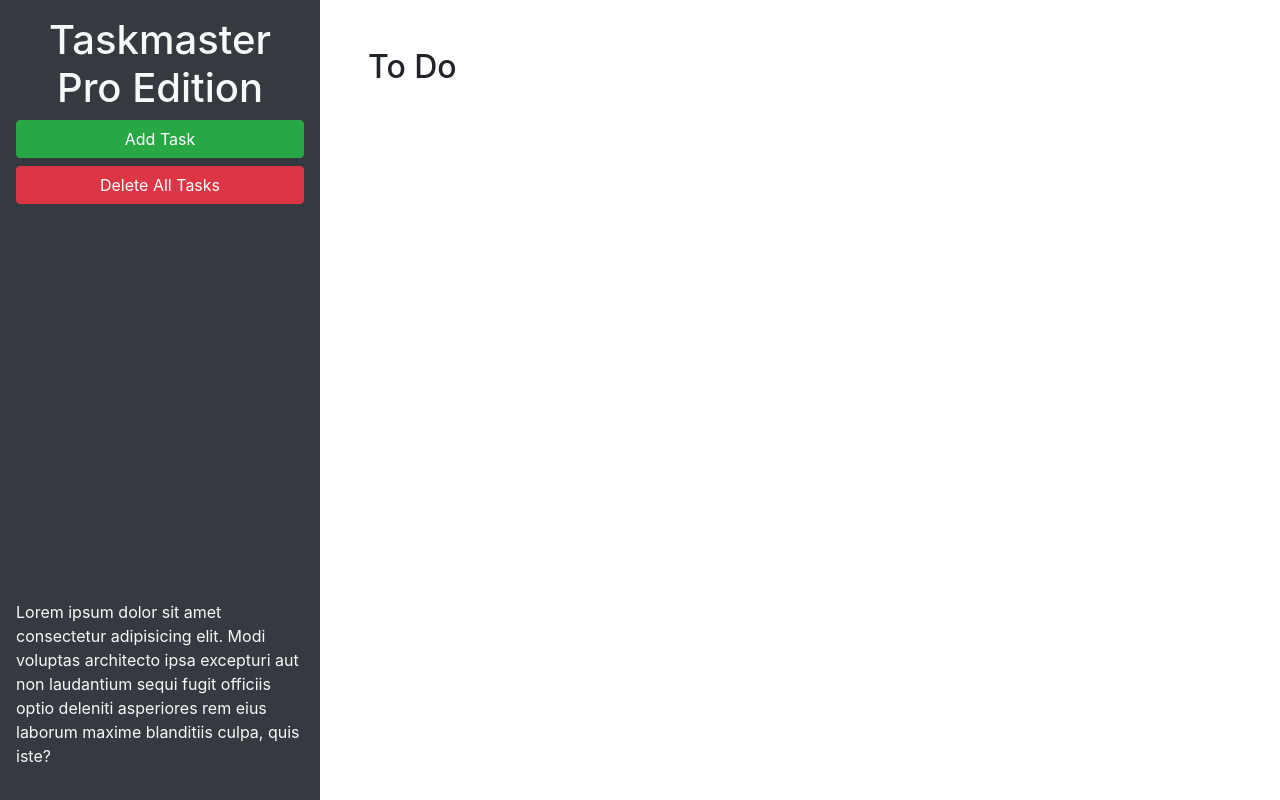
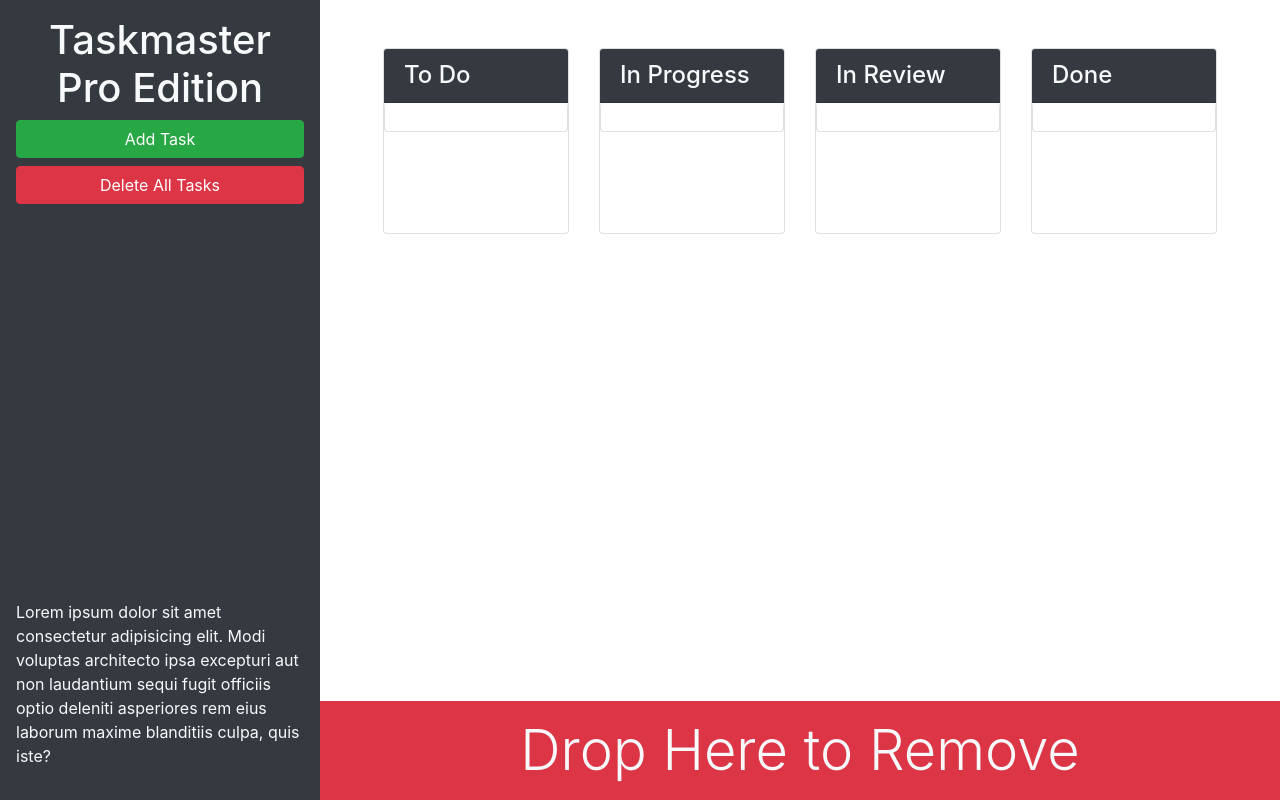
Before and after one commit to Frostquill/taskmaster-pro, a plain HTML site: page index.html in a window 1280 px wide. Drawn offline with nearby package versions, Linux system fonts and the light colour scheme.

Commit message:
new status for layout updated

```diff
--- a/index.html
+++ b/index.html
@@ -13,23 +13,80 @@
 <body>
 
   <div class="row min-vh-100 no-gutters">
-    <header class="col-12 col-lg-3 bg-dark text-light d-flex flex-column p-4 p-lg-3">
+    <header class="col-12 col-lg-3 bg-dark text-light sticky-top d-flex flex-column p-4 p-lg-3">
       <h1 class="text-center">Taskmaster Pro Edition</h1>
       <button id="create-task" class="btn btn-block btn-success" data-toggle="modal" data-target="#task-form-modal">Add
         Task</button>
       <button id="remove-tasks" class="btn btn-block btn-danger">Delete All Tasks</button>
-      <p class="mt-auto">Lorem ipsum dolor sit amet consectetur adipisicing elit. Modi voluptas architecto ipsa
+      <p class="mt-auto d-none d-lg-block">Lorem ipsum dolor sit amet consectetur adipisicing elit. Modi voluptas architecto ipsa
         excepturi aut non
         laudantium sequi fugit officiis optio deleniti asperiores rem eius laborum maxime blanditiis culpa, quis iste?
       </p>
     </header>
-    <main class="col-12 col-lg-9">
-      <div class="m-5">
-        <h2>To Do</h2>
-        <ul id="list-toDo" class="list-group"> </ul>
+    <main class="col-12 col-lg-9 d-flex flex-column">
+      <div class="m-5 row justify-content-around">
+        <!-- todo start -->
+        <div class = "col-12 col-md-6 col-xl-3 mb-3" >
+          <div class="card">
+            <h4 class="card-header bg-dark text-light">To Do
+            </h4>
+            <ul id="list-toDo" class="list-group">
+              <li class="list-group-item">
+                <span class="badge badge-primary badge-pill"></span>
+                <p class="m-1"></p>
+              </li>
+            </ul>
+          </div>
+        </div>
+        <!-- todo end -->
+        <!-- in progress start -->
+        <div class = "col-12 col-md-6 col-xl-3 mb-3">
+          <div class="card">
+            <h4 class="card-header bg-dark text-light">In Progress</h4>
+            <ul id = "list-inProgress" class = "list-group">
+              <li class = "list-group-item">
+                <span class = "badge badge-primary badge-pill"></span>
+                <p class = "m-1"></p>
+             </li>
+            </ul>
+          </div>
+        </div>
+        <!-- in progress end -->
+        <!-- in review start -->
+        <div class = "col-12 col-md-6 col-xl-3 mb-3">
+          <div class="card">
+            <h4 class="card-header bg-dark text-light">In Review </h4>
+            <ul id = "list-inReview" class = "list-group">
+              <li class="list-group-item">
+                <span class="badge badge-primary badge-pill"></span>
+                <p class="m-1"></p>
+              </li>
+            </ul>
+          </div>
+        </div>
+        <!-- in review end -->
+        <!-- done start -->
+        <div class="col-12 col-md-6 col-xl-3 mb-3">
+          <div class="card">
+            <h4 class="card-header bg-dark text-light">Done</h4>
+            <ul id="list-done" class="list-group">
+              <li class="list-group-item">
+                <span class="badge badge-primary badge-pill"></span>
+                <p class="m-1"></p>
+              </li>
+            </ul>
+          </div>
+        </div>
+        <!-- done end -->
+      </div>
+      <div class = "mt-auto" id="trash">
+        <div class="w-100 bg-danger p-3 text-center text-light display-4">
+          Drop Here to Remove
+        </div>
       </div>
     </main>
   </div>
+
 
   <!-- Modal -->
   <div class="modal fade" id="task-form-modal" tabindex="-1" role="dialog" aria-labelledby="task-form-modal"
@@ -46,11 +103,11 @@
           <form>
             <div class="form-group">
               <label for="modalTaskDescription">Task description</label>
-              <textarea id="modalTaskDescription" rows="3"></textarea>
+              <textarea id="modalTaskDescription" rows="3" class="form-control"></textarea>
             </div>
             <div class="form-group">
               <label for="modalDueDate">Due date</label>
-              <input type="text" id="modalDueDate" placeholder="mm/dd/yyyy" autocomplete="off" />
+              <input type="text" class="form-control" id="modalDueDate" placeholder="mm/dd/yyyy" autocomplete="off" />
             </div>
           </form>
         </div>
```
